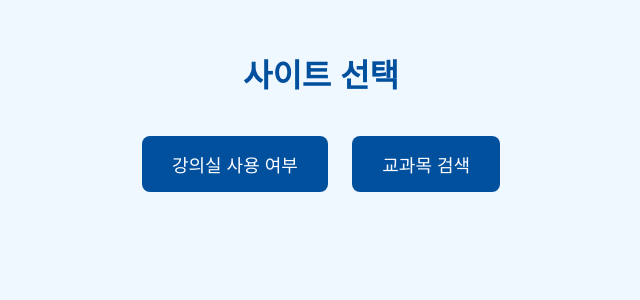
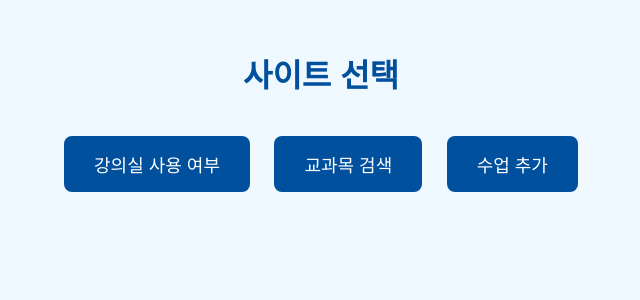
Before and after one commit to imsuajeon/database, a Flask app: template templates/main.html in a window 1280 px wide. Shown: the top 300 px of the page, without its empty margins (319-959 px from the left). Run offline with Flask 3, Linux system fonts and the light colour scheme; the template is opened without the code that fills it, so the values that code supplies are empty.

Commit message:
아맞다 메인

```diff
--- a/templates/main.html
+++ b/templates/main.html
@@ -51,6 +51,8 @@
     <div class="button-container">
         <button onclick="location.href='http://127.0.0.1:5000/'">강의실 사용 여부</button>
         <button onclick="location.href='http://127.0.0.1:5001/'">교과목 검색</button>
+        <button onclick="location.href='http://127.0.0.1:5003/'">수업 추가</button>
+
     </div>
 </body>
 </html>
```
